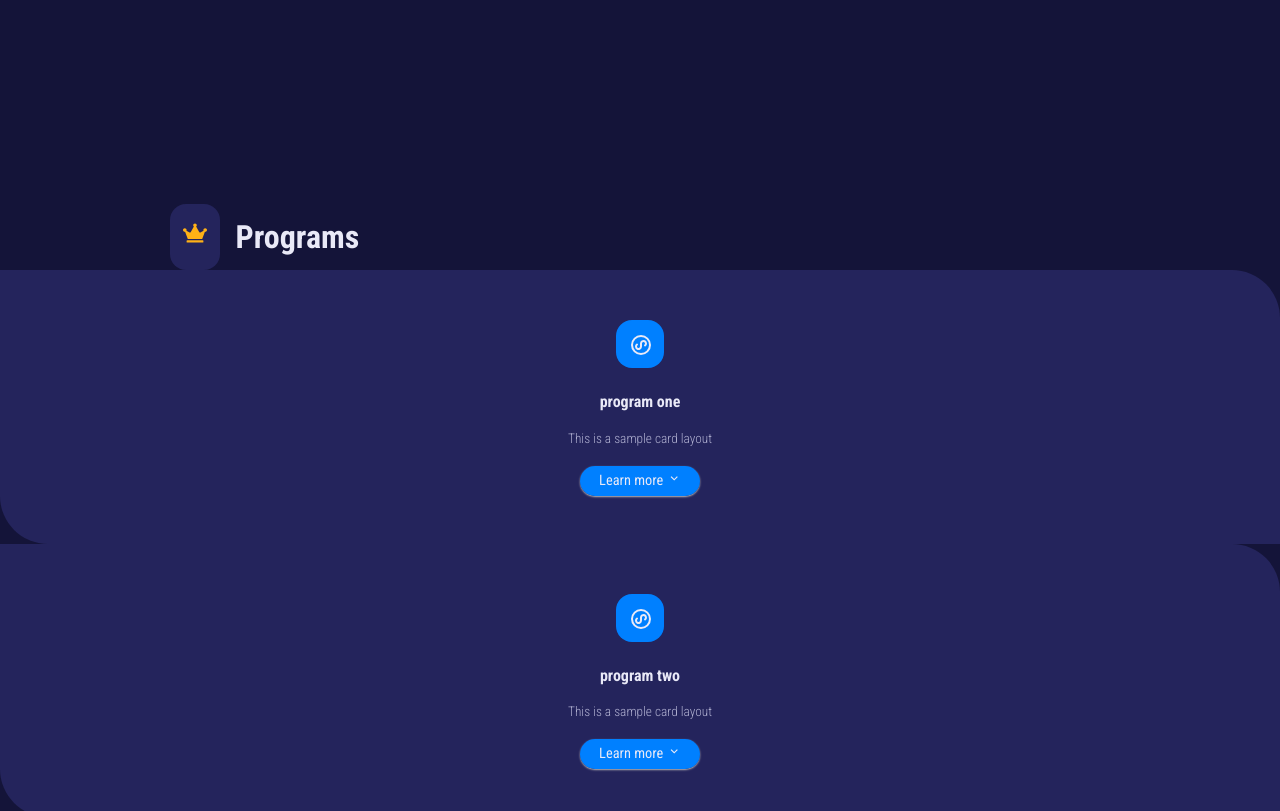
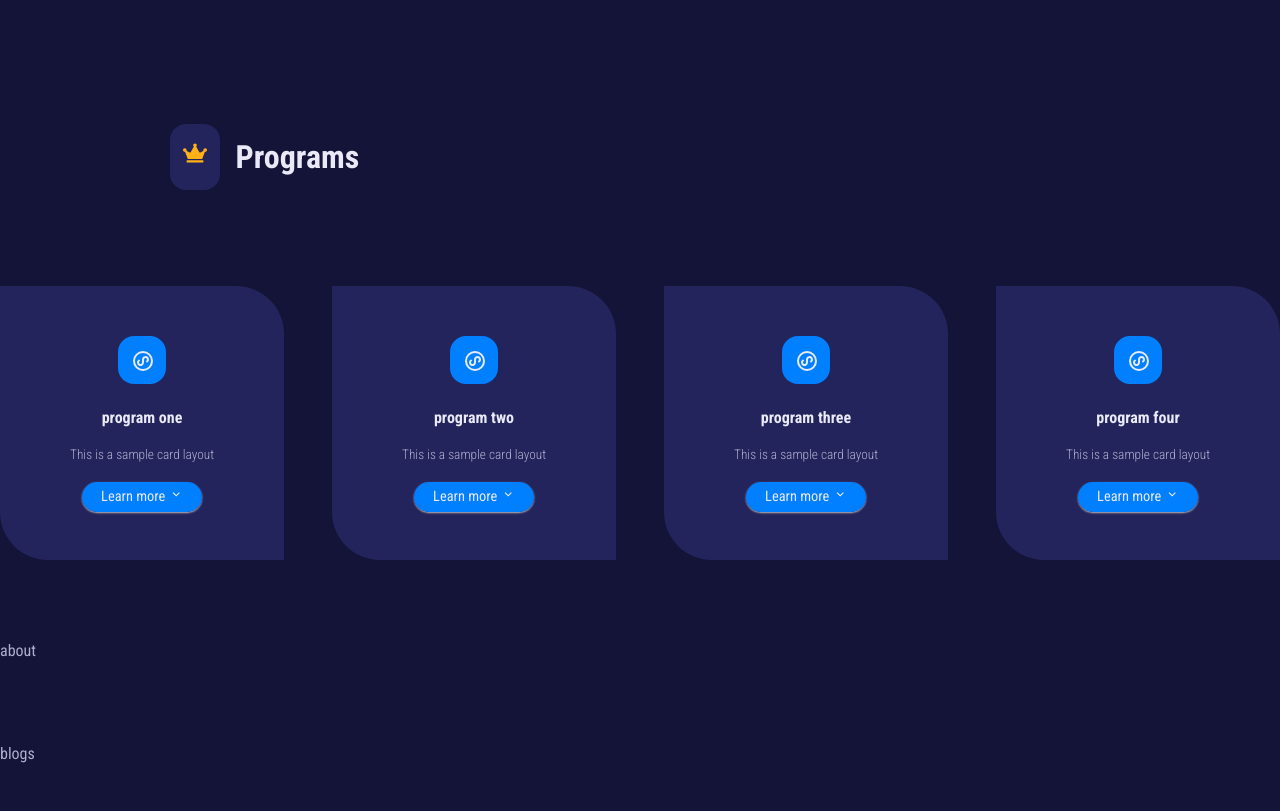
Before and after one commit to Stark-Mark-1/FAGITAR, a React (Create React App) app: page / in a window 1280 px wide. Shown: the part 860-1671 px from the top of the page. Built offline with nearby package versions, Linux system fonts and the light colour scheme.

Commit message:
program style added

```diff
--- a/src/pages/Home/homeStyle.css
+++ b/src/pages/Home/homeStyle.css
@@ -39,3 +39,22 @@ margin-top:3rem ;
 .main__header-image{
     position: relative;
 }
+
+
+.programs{
+    margin-top: 5rem;
+}
+.programs__wrapper{
+    display: grid;
+    grid-template-columns: repeat(4,1fr);
+    gap: 3rem;
+    margin-top: 4rem;
+}
+.programs__program{
+    margin-top: 2rem;
+    align-items: center;
+    justify-content: center;
+}
+.programs__program:hover{
+    color: var(--color-grey-600);
+}
```
